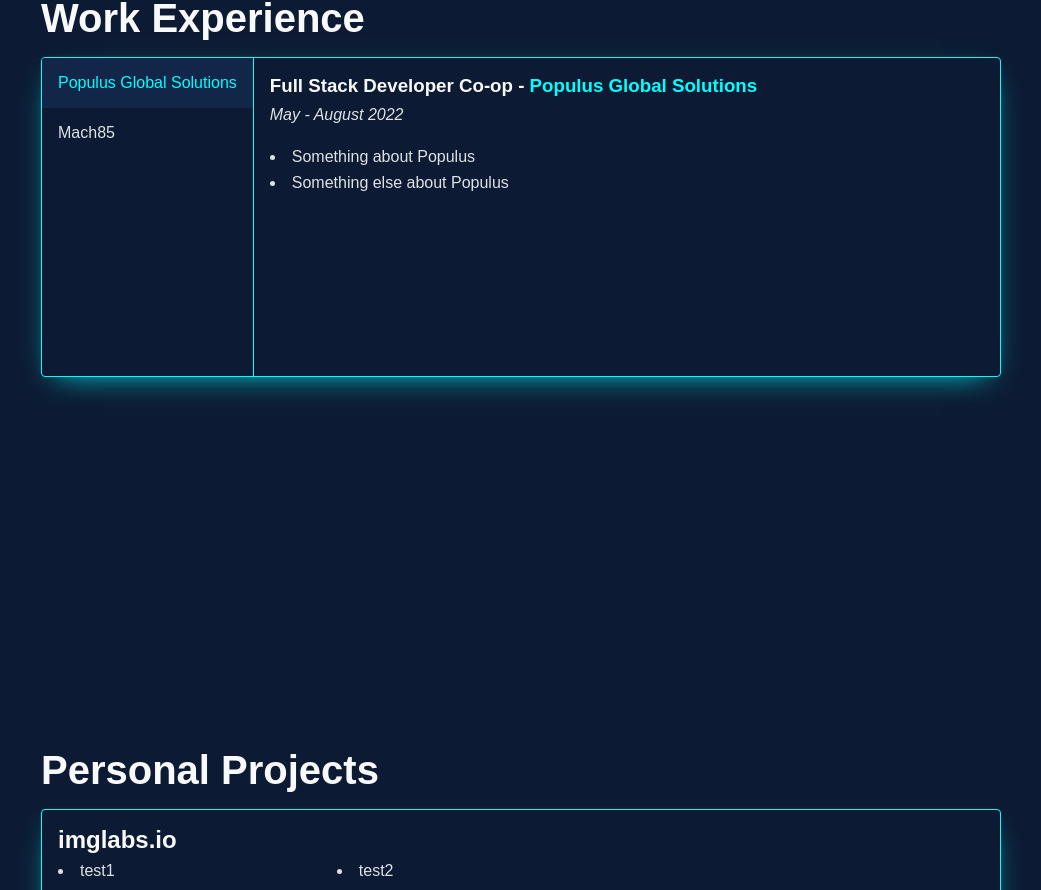
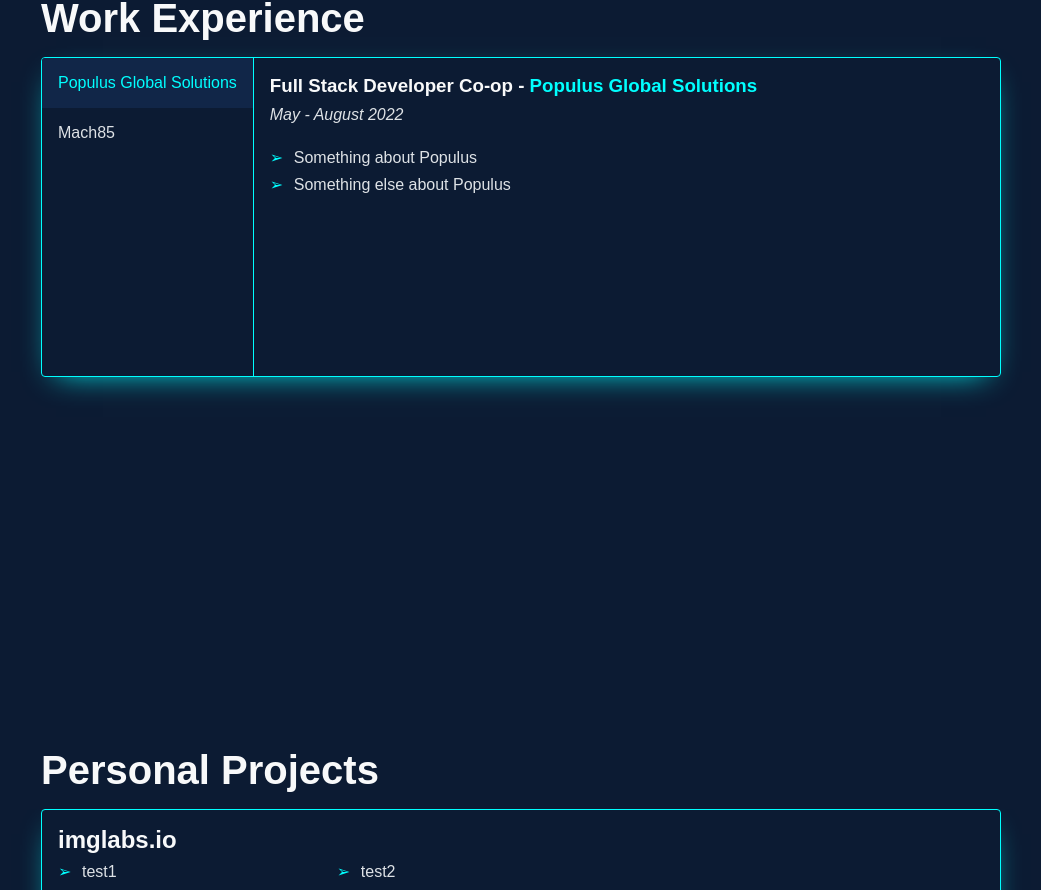
Before and after one commit to carterjmoore/personal-website, a Next.js app: page / in a window 1280 px wide. Shown: the part 1910-2800 px from the top of the page, without its empty margins (119-1160 px from the left). Built offline with nearby package versions, Linux system fonts and the light colour scheme; a web font is replaced by a local one.

Commit message:
Styled bullets

```diff
--- a/components/layout/Header.module.scss
+++ b/components/layout/Header.module.scss
@@ -16,12 +16,10 @@ $transform-time: 400ms;
   z-index: 99;
 
   ul {
-    list-style: none;
     margin: 0;
     padding: 0;
     display: flex;
     align-items: baseline;
-  }
 
     li {
       margin-bottom: 0;
@@ -34,6 +32,13 @@ $transform-time: 400ms;
 
       &:hover {
         transform: translateY(-2px);
+      }
+
+      &::before {
+        content: '';
+        width: 0rem;
+        padding-right: 0rem;
+      }
     }
   }
 
--- a/styles/globals.scss
+++ b/styles/globals.scss
@@ -30,7 +30,7 @@ a {
 }
 
 ul {
-  list-style-position: inside;
+  list-style: none;
 
   li {
     color: $shade300;
@@ -39,6 +39,14 @@ ul {
 
   li:last-child {
     margin-bottom: 0;
+  }
+
+  li::before {
+    content: '\27A2';
+    color: $highlight;
+    display: inline-block;
+    width: 1rem;
+    padding-right: 0.5rem;
   }
 }
 
```
Lines whose indentation alone changed are shown as unchanged.
